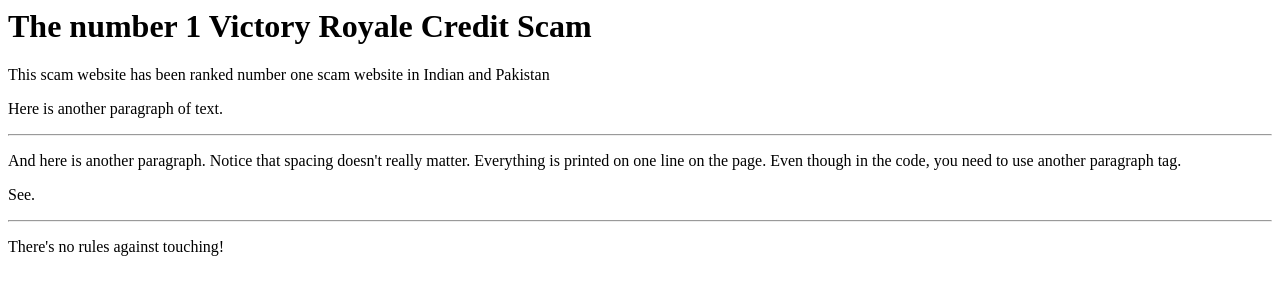
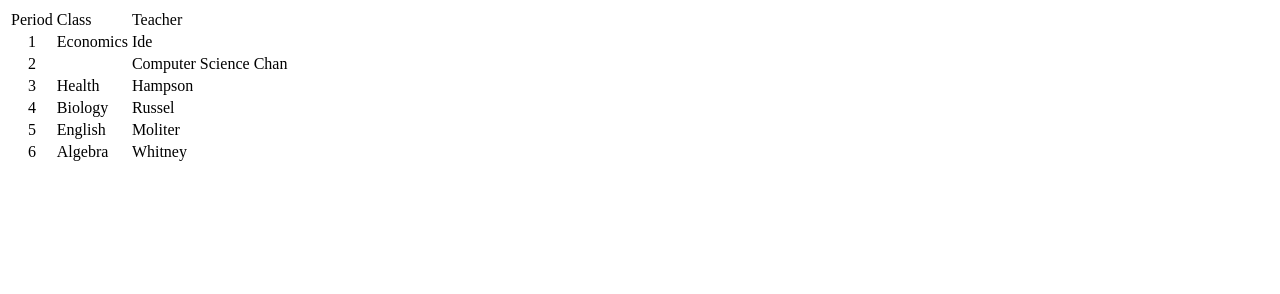
Before and after one commit to yanovale000/csptest1, a plain HTML site: page index.html in a window 1280 px wide. Drawn offline with Linux system fonts and the light colour scheme.

Commit message:
Update index.html

```diff
--- a/index.html
+++ b/index.html
@@ -1,16 +1,42 @@
 <html>
-<title>Sample Website #1</title>
+  <title> My Schedule</title>
   <body>
-  <h1>The number 1 Victory Royale Credit Scam</h1>
-  <p>This scam website has been ranked number one scam website in Indian and Pakistan
-  <p>Here is another paragraph of text.
-  <hr>
-  <p>And here is another paragraph.
-  Notice that spacing doesn't really matter.
-  Everything is printed on one line on the page.
-  Even though in the code, you need to use another paragraph tag.
-  <p>See.
-  <hr>
-  <p>There's no rules against touching!
- </body>
+    <table>
+      <tr>
+        <td>Period</td>
+        <td>Class</td>
+        <td>Teacher</td>
+      </tr>
+      <tr>
+        <td align="center">1</td>
+        <td>Economics</td>
+        <td>Ide</td>
+      </tr>
+      <tr>
+        <td align="center">2<td>
+        <td>Computer Science</td>
+        <td>Chan</td>
+      </tr>
+      <tr>
+        <td align="center">3</td>
+        <td>Health</td>
+        <td>Hampson</td>
+      </tr>
+      <tr>
+        <td align="center">4</td>
+        <td>Biology</td>
+        <td>Russel</td>
+      </tr>
+      <tr>
+        <td align="center">5</td>
+        <td>English</td>
+        <td>Moliter</td>
+      </tr>
+      <tr>
+        <td align="center">6</td>
+        <td>Algebra</td>
+        <td>Whitney</td>
+      </tr>
+    </table>
+  </body>
 </html>
```
